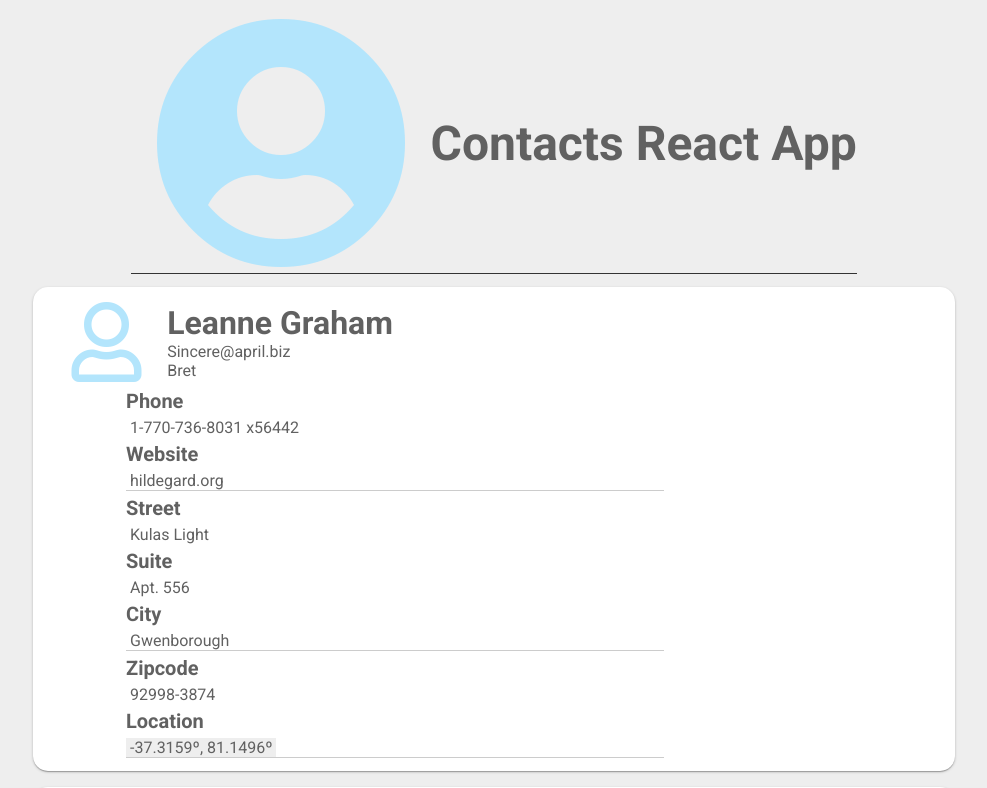
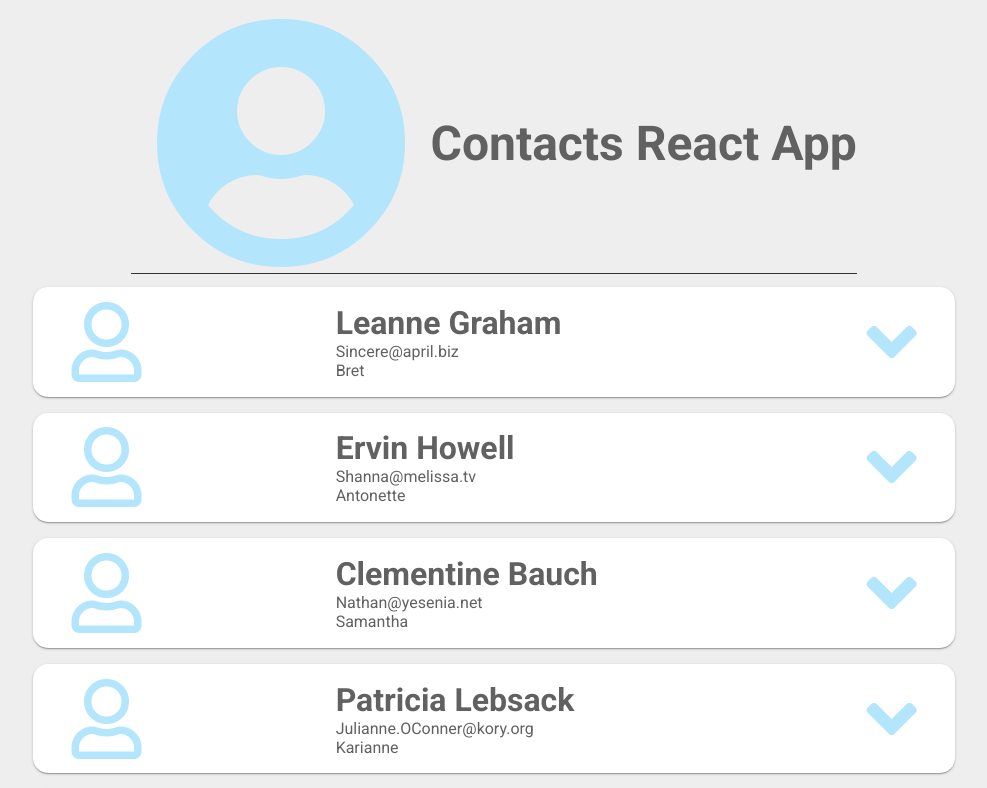
Before and after one commit to dmorais92/contacts-react-app, a React (Create React App) app: page / in a window 1280 px wide. Shown: the top 788 px of the page, without its empty margins (146-1133 px from the left). Built offline with nearby package versions, Linux system fonts and the light colour scheme.

Commit message:
Add icon component to geographic information

```diff
--- a/src/components/User.js
+++ b/src/components/User.js
@@ -1,4 +1,4 @@
-import React, { PureComponent } from "react";
+import React, { PureComponent, Fragment } from "react";
 import PropTypes from "prop-types";
 import Card from "./common/Card";
 import Icon from "./common/Icon";
@@ -15,7 +15,10 @@ const renderGeoFields = coords => {
           target="blank"
           href={`https://www.google.com/maps/search/?api=1&query=${lat},${lng}`}
         >
-          <h5>Location</h5>
+          <h5>
+            Location
+            <Icon icon="geo" size="xs" color="primary" />
+          </h5>
           <span>
             {lat}º, {lng}º
           </span>
@@ -38,6 +41,11 @@ class UserList extends PureComponent {
       company: PropTypes.object
     })
   };
+
+  constructor(props) {
+    super(props);
+    this.state = { expanded: false };
+  }
 
   renderUserFields(fields, target = this.props.user) {
     if (fields && fields.length) {
@@ -64,8 +72,21 @@ class UserList extends PureComponent {
     }
   }
 
+  renderExpandButton() {
+    const { expanded } = this.state;
+    return (
+      <Icon
+        icon={expanded ? "close" : "open"}
+        onClick={() =>
+          !console.log(expanded) && this.setState({ expanded: !expanded })
+        }
+      />
+    );
+  }
+
   render() {
     const { user } = this.props;
+
     if (user) {
       const { name, id, username, email, address, company, ...userInfo } = user;
       const extraFields = userInfo && Object.keys(userInfo);
@@ -73,19 +94,26 @@ class UserList extends PureComponent {
       return (
         <Card vertical key={id} classes={["User"]}>
           <div className="row">
-            <Icon icon="user" size="m"/>
+            <Icon icon="user" size="m" />
             <div className="main-info">
               <h3>{name}</h3>
               <span>{email}</span>
               <span>{username}</span>
             </div>
+            {this.renderExpandButton()}
           </div>
-          {this.renderUserFields(extraFields)}
-          {this.renderUserFields(Object.keys(address), address)}
+          {this.state.expanded ? (
+            <Fragment>
+              {this.renderUserFields(extraFields)}
+              {this.renderUserFields(Object.keys(address), address)}
+            </Fragment>
+          ) : (
+            ""
+          )}
         </Card>
       );
     }
-    return '';
+    return "";
   }
 }
 
--- a/src/components/User.scss
+++ b/src/components/User.scss
@@ -4,11 +4,14 @@
   .row {
     display: flex;
     flex-flow: row nowrap;
+    width: 100%;
+
     justify-content: space-between;
     align-items: center;
     .main-info {
       display: flex;
       flex-flow: column wrap;
+      flex: 0.5;
       h3 {
         margin: 0;
       }
@@ -18,7 +21,7 @@
     flex-flow: column nowrap;
     align-items: flex-end;
     border-bottom: 1px solid $secondary-font-color;
-    margin-left: 10vh;
+    margin-left: 10vw;
     min-width: 60%;
     .title-value {
       flex-flow: row nowrap;
@@ -32,6 +35,7 @@
       }
       h5 {
         margin: 0.25em 0;
+        width: fit-content;
       }
       span {
         margin: 0 0.25em;
--- a/src/components/common/Card.scss
+++ b/src/components/common/Card.scss
@@ -14,6 +14,5 @@
     width: 50vw;
     justify-content: flex-start;
     align-items: flex-start;
-    min-height: 40vh;
   }
 }
--- a/src/components/common/Icon.js
+++ b/src/components/common/Icon.js
@@ -5,8 +5,8 @@ import "./Icon.scss";
 
 class Icon extends PureComponent {
   static propTypes = {
-    icon: PropTypes.oneOf(["mobile", "geo", "user", "logo"]),
-    size: PropTypes.oneOf(["s", "m", "l", "xl"]),
+    icon: PropTypes.oneOf(["mobile", "geo", "user", "logo", "open", "close"]),
+    size: PropTypes.oneOf(["s", "m", "l", "xl", "xs"]),
     color: PropTypes.oneOf(["primary", "secondary"])
   };
 
@@ -15,18 +15,22 @@ class Icon extends PureComponent {
   };
 
   render() {
-    const { icon, size="m", color="primary" } = this.props;
+    const { icon, size = "m", color = "primary", ...otherProps } = this.props;
     switch (icon) {
       case "user":
-        return <i className={`Icon far fa-user ${size} ${color}`} />;
+        return <i className={`Icon far fa-user ${size} ${color}`} {...otherProps}/>;
       case "logo":
-        return <i className={`Icon fas fa-user-circle ${size} ${color}`} />;
+        return <i className={`Icon fas fa-user-circle ${size} ${color}`} {...otherProps}/>;
       case "geo":
-        return <i className={`Icon fas fa-location-arrow ${size} ${color}`} />;
+        return <i className={`Icon fas fa-location-arrow ${size} ${color}`} {...otherProps}/>;
+      case "open":
+        return <i className={`Icon fas fa-angle-down ${size} ${color}`} {...otherProps}/>;
+      case "close":
+        return <i className={`Icon fas fa-angle-up ${size} ${color}`} {...otherProps}/>;
       case "mobile":
-        return <i className={`Icon fas fa-phone ${size} ${color}`} />;
+        return <i className={`Icon fas fa-phone ${size} ${color}`} {...otherProps}/>;
       default:
-        return <i className={`Icon far fa-user ${size} ${color}`} />;
+        return <i className={`Icon far fa-user ${size} ${color}`} {...otherProps}/>;
     }
   }
 }
--- a/src/components/common/Icon.scss
+++ b/src/components/common/Icon.scss
@@ -6,7 +6,7 @@
     color: #b3e5fc;
   }
   &.secondary {
-    color:  aquamarine;
+    color:  $default-font-color;
   }
   &.xl {
     font-size: 20vw;
@@ -20,4 +20,11 @@
   &.s {
     font-size: 2em;
   }
+  &.xs {
+    font-size: 1.5em;
+  }
 }
+.fa-angle-up,
+.fa-angle-down {
+  cursor: pointer;
+}
```
Also changed, not shown: 1 other file (tests, documents, lock files or other folders).
